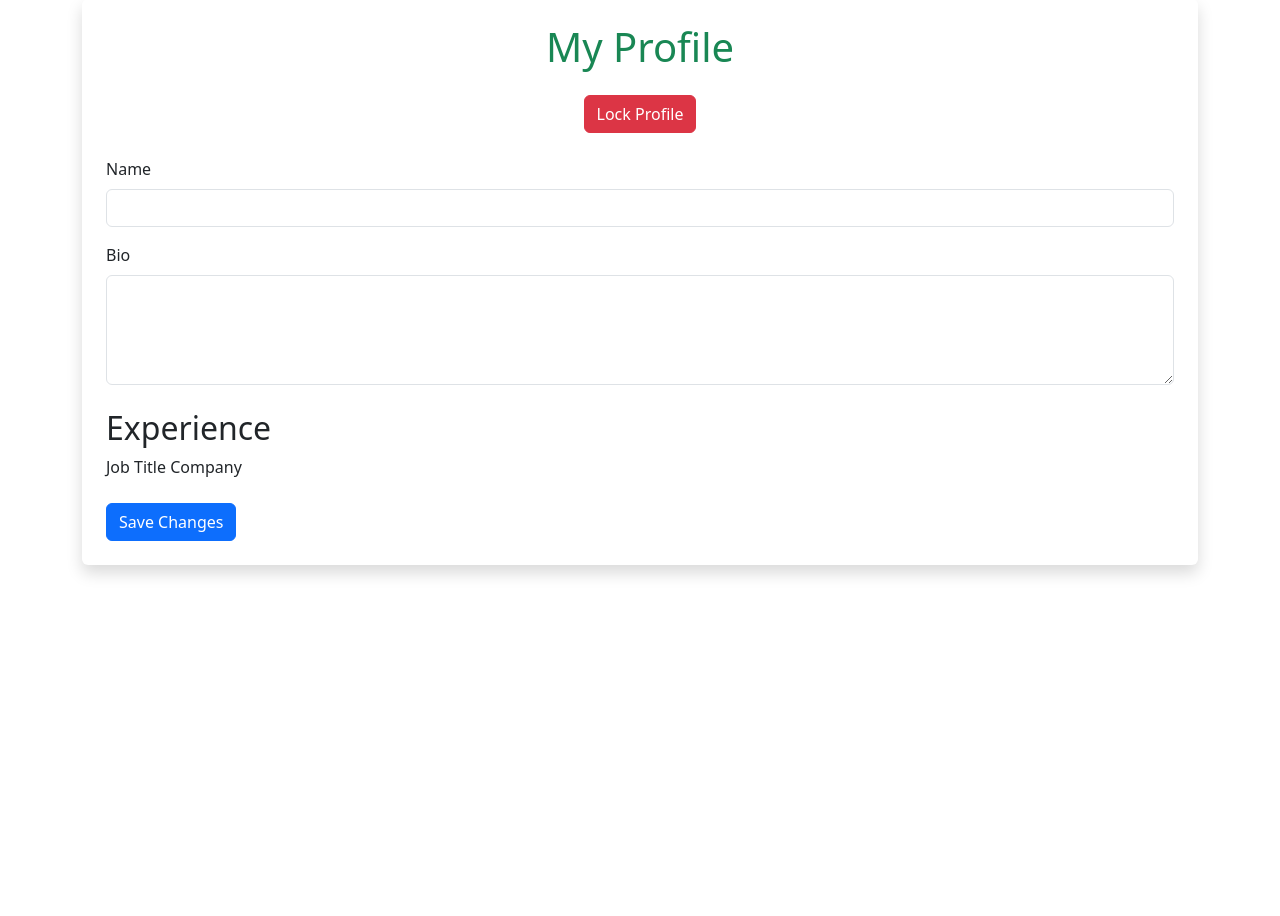
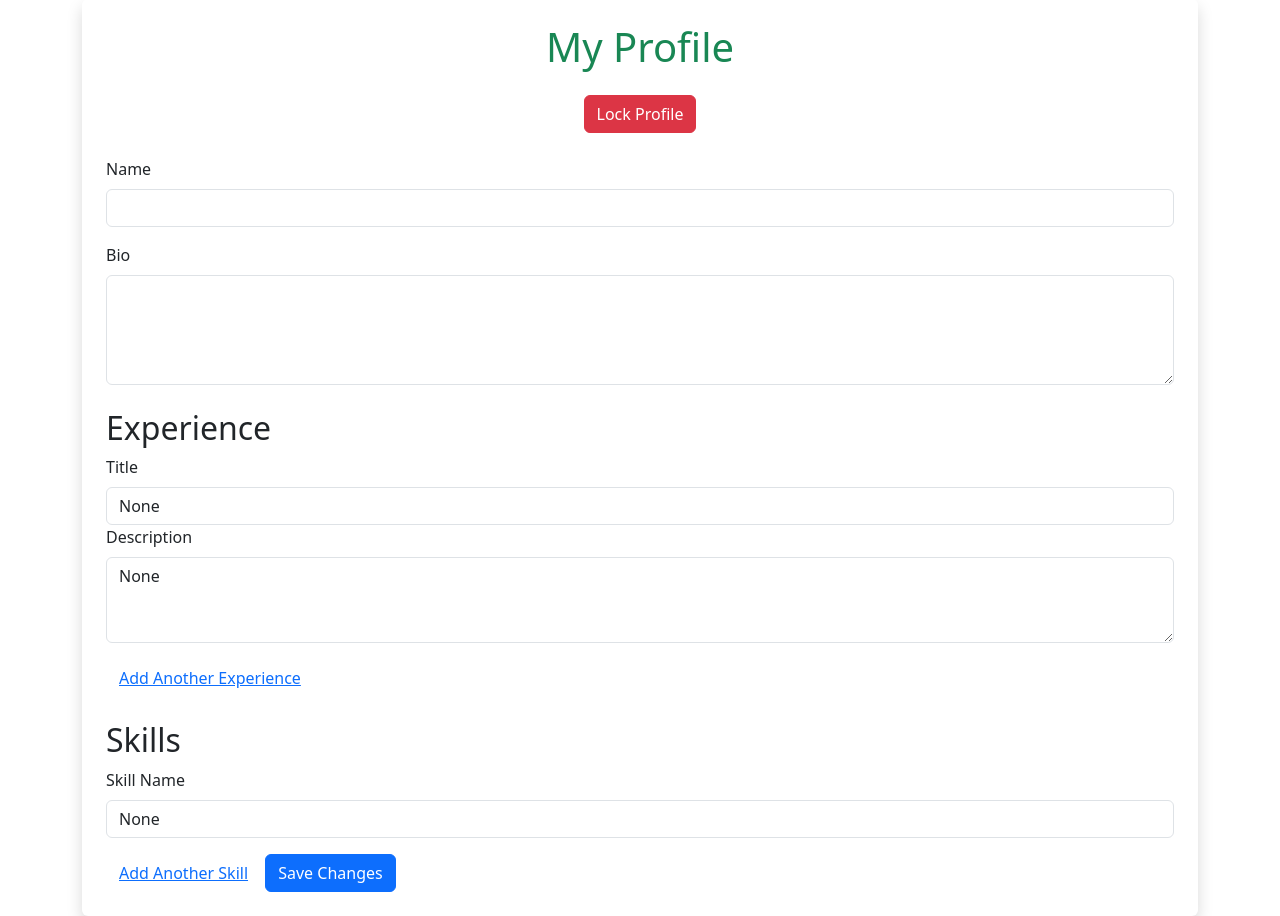
Before and after one commit to darellsam/SoftwareEngineeringProj, a Django app: page /profile/ in a window 1280 px wide. Shown: the part 108-1024 px from the top of the page. Before the commit the page ends 684 px from the top, so only its background shows below. Run offline with Django 5.2, Linux system fonts and the light colour scheme; a user stored in the database is signed in; data comes from the database, SQL or seed files in the repository; both versions use the stored data as it was after the commit; data that the repository does not hold is empty.

Commit message:
Final Final Profile

```diff
--- a/sweProj/base/forms.py
+++ b/sweProj/base/forms.py
@@ -3,7 +3,7 @@
 from django.contrib.auth.forms import UserCreationForm
 from django import forms
 from django.forms import inlineformset_factory
-from .models import UserProfile, Experience
+from .models import UserProfile, Experience, Skill
 
 class MyUserCreationForm(UserCreationForm):
     class Meta:
@@ -54,4 +54,11 @@
         model = Experience
         fields = ['title', 'description']
 
+class SkillForm(forms.ModelForm):
+    class Meta:
+        model = Skill
+        fields = ['name']
+
+# Inline formsets for dynamic Experience and Skill forms
 ExperienceFormSet = inlineformset_factory(UserProfile, Experience, form=ExperienceForm, extra=1, can_delete=True)
+SkillFormSet = inlineformset_factory(UserProfile, Skill, form=SkillForm, extra=1, can_delete=True)
--- a/sweProj/base/models.py
+++ b/sweProj/base/models.py
@@ -159,7 +159,7 @@
         return f"{self.sender.username} in {self.chatroom.name}"
 
 class UserProfile(models.Model):
-    user = models.OneToOneField(User, on_delete=models.CASCADE)
+    user = models.OneToOneField(settings.AUTH_USER_MODEL, on_delete=models.CASCADE)
     name = models.CharField(max_length=100)
     bio = models.TextField()
 
@@ -173,3 +173,10 @@
 
     def __str__(self):
         return self.title
+
+class Skill(models.Model):
+    user_profile = models.ForeignKey(UserProfile, on_delete=models.CASCADE, related_name='skills')
+    name = models.CharField(max_length=100)
+
+    def __str__(self):
+        return self.name
--- a/sweProj/base/templates/profile.html
+++ b/sweProj/base/templates/profile.html
@@ -30,18 +30,79 @@
             </div>
 
             <h2 class="mt-4">Experience</h2>
-            {{ experience_formset.management_form }}
-            {% for form in experience_formset %}
-                <div class="mb-3">
-                    <label for="{{ form.instance.job_title }}" class="form-label">Job Title</label>
-                    {{ form.job_title }}
-                    <label for="{{ form.instance.company }}" class="form-label">Company</label>
-                    {{ form.company }}
+            <div id="experience-formset">
+                <div style="display:none;">
+                    {{ experience_formset.management_form }}
                 </div>
-            {% endfor %}
+                {% for form in experience_formset %}
+                    <div class="mb-3">
+                        <label for="{{ form.instance.title.id_for_label }}" class="form-label">Title</label>
+                        <input type="text" name="{{ form.title.name }}" value="{{ form.title.value }}" {% if not form_editable %}disabled{% endif %} class="form-control" id="{{ form.instance.title.id_for_label }}">
 
-            <button type="submit" class="btn btn-primary">Save Changes</button>
+                        <label for="{{ form.instance.description.id_for_label }}" class="form-label">Description</label>
+                        <textarea name="{{ form.description.name }}" {% if not form_editable %}disabled{% endif %} class="form-control" rows="3" id="{{ form.instance.description.id_for_label }}">{{ form.description.value }}</textarea>
+                    </div>
+                {% endfor %}
+
+                <!-- Add empty form for adding new experience -->
+                {% if form_editable %}
+                    <div class="empty-form" style="display:none;">
+                        <div class="mb-3">
+                            <label class="form-label">Title</label>
+                            <input type="text" name="experience-{{ experience_formset.total_form_count }}-title" class="form-control">
+                            <label class="form-label">Description</label>
+                            <textarea name="experience-{{ experience_formset.total_form_count }}-description" class="form-control" rows="3"></textarea>
+                        </div>
+                    </div>
+                {% endif %}
+            </div>
+            <button type="button" id="add-experience" class="btn btn-link">Add Another Experience</button>
+
+            <h2 class="mt-4">Skills</h2>
+            <div id="skills-formset">
+                <div style="display:none;">
+                    {{ skills_formset.management_form }}
+                </div>
+                {% for form in skills_formset %}
+                    <div class="mb-3">
+                        <label for="{{ form.instance.name.id_for_label }}" class="form-label">Skill Name</label>
+                        <input type="text" name="{{ form.name.name }}" value="{{ form.name.value }}" {% if not form_editable %}disabled{% endif %} class="form-control" id="{{ form.instance.name.id_for_label }}">
+                    </div>
+                {% endfor %}
+
+                <!-- Add empty form for adding new skills -->
+                {% if form_editable %}
+                    <div class="empty-form" style="display:none;">
+                        <div class="mb-3">
+                            <label class="form-label">Skill Name</label>
+                            <input type="text" name="skills-{{ skills_formset.total_form_count }}-name" class="form-control">
+                        </div>
+                    </div>
+                {% endif %}
+            </div>
+            <button type="button" id="add-skill" class="btn btn-link">Add Another Skill</button>
+
+            <button type="submit" class="btn btn-primary" {% if not form_editable %}disabled{% endif %}>Save Changes</button>
         </form>
     </div>
 </div>
+
+<script>
+    document.getElementById("add-experience").addEventListener("click", function() {
+        const experienceContainer = document.querySelector("#experience-formset");
+        const newForm = experienceContainer.querySelector(".empty-form").cloneNode(true);
+        newForm.classList.remove("empty-form");
+        newForm.style.display = 'block';
+        experienceContainer.appendChild(newForm);
+    });
+
+    document.getElementById("add-skill").addEventListener("click", function() {
+        const skillContainer = document.querySelector("#skills-formset");
+        const newForm = skillContainer.querySelector(".empty-form").cloneNode(true);
+        newForm.classList.remove("empty-form");
+        newForm.style.display = 'block';
+        skillContainer.appendChild(newForm);
+    });
+</script>
+
 {% endblock %}
--- a/sweProj/base/views.py
+++ b/sweProj/base/views.py
@@ -6,8 +6,8 @@
 from .models import User, Post, Job, Company, PinnedJob, AppliedJob, Message, ChatRoom, ChatRoomMessage
 from django.contrib.auth.decorators import login_required
 from django.db.models import Q
-from .models import UserProfile, Experience
-from .forms import UserProfileForm, ExperienceFormSet
+from .models import UserProfile, Experience, Skill
+from .forms import UserProfileForm, ExperienceFormSet, SkillFormSet
 
 def home(request):
     jobs = Job.objects.all()[:15]  # 15 most recent jobs
@@ -198,26 +198,32 @@
         if form_editable:
             profile_form = UserProfileForm(request.POST, instance=user_profile)
             experience_formset = ExperienceFormSet(request.POST, instance=user_profile)
+            skills_formset = SkillFormSet(request.POST, instance=user_profile)
 
-            if profile_form.is_valid() and experience_formset.is_valid():
+            if profile_form.is_valid() and experience_formset.is_valid() and skills_formset.is_valid():
                 profile_form.save()
                 experience_formset.save()
+                skills_formset.save()
                 return redirect('profile')
         else:
             # If not editable, don't process the forms
             profile_form = UserProfileForm(instance=user_profile)
             experience_formset = ExperienceFormSet(instance=user_profile)
+            skills_formset = SkillFormSet(instance=user_profile)
 
     else:
         profile_form = UserProfileForm(instance=user_profile)
         experience_formset = ExperienceFormSet(instance=user_profile)
+        skills_formset = SkillFormSet(instance=user_profile)
 
     context = {
         'form': profile_form,
         'experience_formset': experience_formset,
+        'skills_formset': skills_formset,
         'form_editable': form_editable,
     }
     return render(request, 'profile.html', context)
+
 
 # Add logoutUser view
 def logoutUser(request):
```
Also changed, not shown: sweProj/base/migrations/0010_skill.py (added), sweProj/db.sqlite3.
